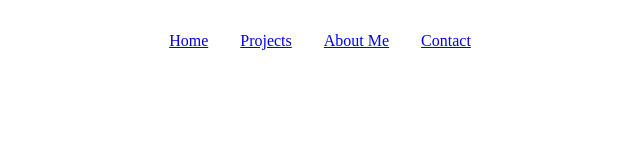
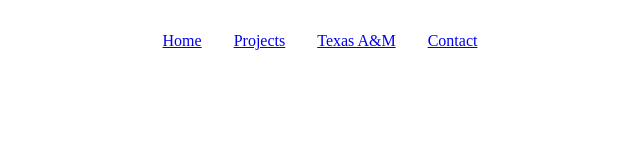
Before and after one commit to thejwilliams/thejwilliams.github.io, a plain HTML site: page index.html in a window 1280 px wide. Shown: the full height of the page, 340-980 px from the left. Drawn offline with Linux system fonts and the light colour scheme.

Commit message:
Changes2

```diff
--- a/index.html
+++ b/index.html
@@ -12,7 +12,7 @@
 			<ul class="nav-cont">
 			<li class="nav-item"><a href="index.html">Home</a></li>
 			<li class="nav-item"><a href="projects.html">Projects</a></li>
-			<li class="nav-item"><a href="about.html">About Me</a></li>
+			<li class="nav-item"><a href="tamu.html">Texas A&M</a></li>
 			<li class="nav-item"><a href="contact.html">Contact</a></li>
 			</ul>
 		</nav>
```
